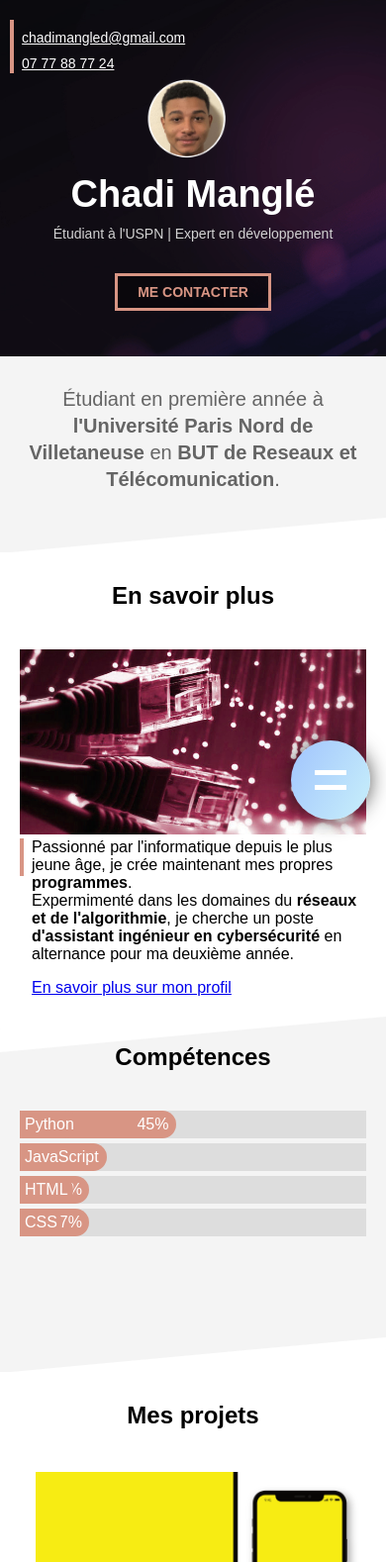
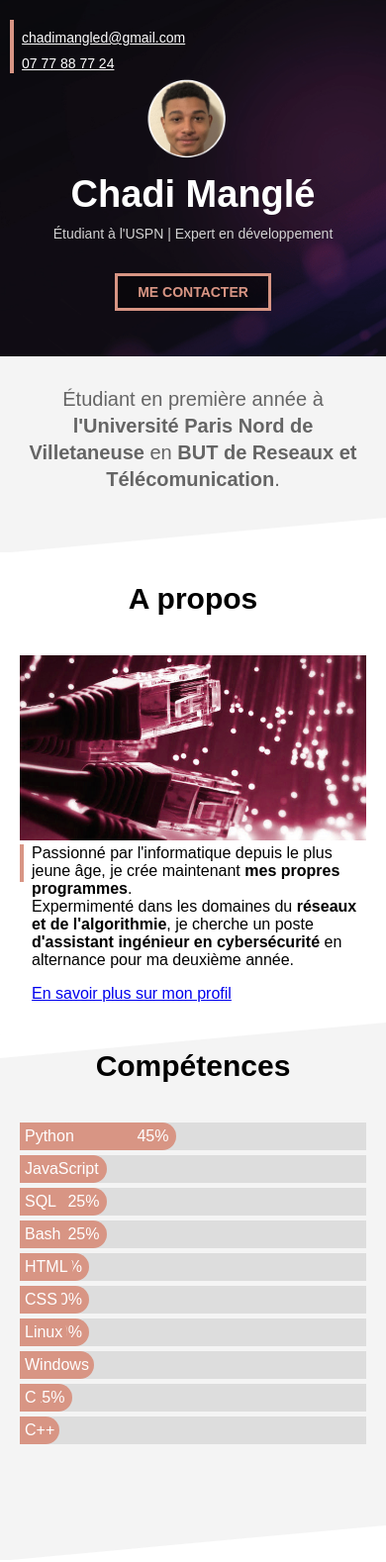
Before and after one commit to Chadi-Mangle/old_portfolio, a plain HTML site: page index.html in a window 390 px wide. Shown: the top 1578 px of the page at 99% size. Drawn offline with Linux system fonts and the light colour scheme.

Commit message:
Add files via upload

```diff
--- a/index.html
+++ b/index.html
@@ -13,13 +13,13 @@
     <div class="Menu">
         <div class="circle-menu">
             <a href="#three" class="links-circle">
-                <img src="IA1.png" title="Compétences">
+                <img src="IA1.png" title="Compétences" alt="Bouton Compétences">
             </a>
             <a href="#two" class="links-circle">
-                <img src="IA2.png" title="Projet">
+                <img src="IA2.png" title="Projet" alt="Bouton Projet">
             </a>
             <a href="#one" class="links-circle">
-                <img src="IA3.png" title="A propos">
+                <img src="IA3.png" title="A propos" alt="Bouton A propos">
             </a>
         </div>
         <div class="btn-circle">
@@ -30,7 +30,7 @@
 
     <!-- Couverture -->
     <div class="cover">
-        <img class="cover-profile" src="profilee3.png">
+        <img class="cover-profile" src="profilee3.png" alt="Photo de profile">
         <h1>Chadi Manglé</h1>
         <p>Étudiant à l'USPN | Expert en développement</p>
 
@@ -52,11 +52,11 @@
 
     <!-- SECTION BLANCHE -->
     <div class="section" id="one">
-        <h2>En savoir plus</h2>
-        <img src="profile4.jpg" class="col-contenu">
+        <h2>A propos</h2>
+        <img src="profile4.jpg" class="col-contenu" alt="Image de couverture">
         <div class="col-contenu float-right">
             <div class="texte-ligne-verticale">
-                <p>Passionné par l'informatique depuis le plus jeune âge, je crée maintenant mes propres <b>programmes</b>.<br>Expermimenté dans les domaines du <b> réseaux et de l'algorithmie</b>, je cherche un poste <b>d'assistant ingénieur en cybersécurité</b> en alternance pour ma deuxième année.</p>
+                <p>Passionné par l'informatique depuis le plus jeune âge, je crée maintenant <b>mes propres programmes</b>.<br>Expermimenté dans les domaines du <b> réseaux et de l'algorithmie</b>, je cherche un poste <b>d'assistant ingénieur en cybersécurité</b> en alternance pour ma deuxième année.</p>
                 <a href="https://github.com/Chadi-Mangle" target="_blank">En savoir plus sur mon profil</a>
             </div>
         </div>
@@ -77,19 +77,49 @@
             </div>
 
             <div class="container">
+                <span class="skills abs">SQL</span>
+                <div class="skills two">25%</div>
+            </div>
+
+            <div class="container">
+                <span class="skills abs">Bash</span>
+                <div class="skills two">25%</div>
+            </div>
+
+            <div class="container">
                 <span class="skills abs">HTML</span>
                 <div class="skills three">20%</div>
             </div>
 
             <div class="container">
                 <span class="skills abs">CSS</span>
-                <div class="skills three">17%</div>
+                <div class="skills three">20%</div>
+            </div>
+
+            <div class="container">
+                <span class="skills abs">Linux</span>
+                <div class="skills three">20%</div>
+            </div>
+
+            <div class="container">
+                <span class="skills abs">Windows</span>
+                <div class="skills three">20%</div>
+            </div>
+
+            <div class="container">
+                <span class="skills abs">C</span>
+                <div class="skills four">15%</div>
+            </div>
+
+            <div class="container">
+                <span class="skills abs">C++</span>
+                <div class="skills five">10%</div>
             </div>
         </div>
 
     </div>
 
-    <div class="section section-grise1"> <p style="color: #F4F4F4;">.</p></div>
+    <div class="section section-grise1"> <p style="color: #F4F4F4; margin-top: 0;">.</p></div>
 
     <!-- SECTION BLANCHE -->
     <div class="section" id="three">
@@ -98,7 +128,7 @@
         <table class="col-portfolio" style="display: inline-block;">
             <tr>
                 <td><div class="barre-verticale"></div></td>
-                <td style="width: 100%;"><a href="portfolio-page-1.html"><img style="width: 100%;" src="snaprebrand.png"></td></a>
+                <td style="width: 100%;"><a href="portfolio-page-1.html"><img style="width: 100%;" src="snaprebrand.png" alt="Projet 1"></a></td>
             </tr>
 
             <tr>
@@ -110,7 +140,7 @@
         <table  class="float-right col-portfolio">
             <tr>
                 <td><div class="barre-verticale"></div></td>
-                <td style="width: 100%;"><img style="width: 100%;" src="project3.jpg"></td>
+                <td style="width: 100%;"><img style="width: 100%;" src="project3.jpg" alt="Projet 2"></td>
             </tr>
 
             <tr>
@@ -123,7 +153,8 @@
     <script src="script.js"></script>
     <!-- SECTION BLANCHE -->
     <div class="section-iframe">
-        <iframe src="contact-frame.html" scrolling="no"/>
+        <iframe src="contact-frame.html" scrolling="no" ></iframe>  <!-- validator.w3.org indique une erreur, or sans l'element scrolling l'affichage est différent -->
+
     </div>
 
 
--- a/style.css
+++ b/style.css
@@ -119,7 +119,7 @@ div.section-grise2{
 
 h2{
     text-align: center;
-    font-size: 34;
+    font-size: 34px;
     margin-top: 0;
 	margin-bottom: 40px;
 }
@@ -236,7 +236,7 @@ a.profolio-back{
 
 img.profolio{
     width: 70%;
-    max-width: 475px ;
+    /* max-width: 475px ; */
 }
 
 .display-mobile{
@@ -255,7 +255,7 @@ overflow: auto;
 }
 
 .Menu{
-padding: 100vh, 100vw;
+/* padding: 100vh, 100vw;  */
 bottom: 1em;
 right: 1em;
 position: fixed;
@@ -264,6 +264,8 @@ z-index: 1 ;
 
 .btn-circle {
 background-image: linear-gradient(120deg, #a1c4fd 0%, #c2e9fb 51%, #a1c4fd 100%);
+background: rgb(78,39,177);
+background-image: linear-gradient(120deg, rgba(176,87,217,1) 0%, rgba(223,109,156,1) 50%, rgba(176,87,217,1) 100%);
 /* display: block; */
 width: 5em;
 height: 5em;
@@ -326,7 +328,7 @@ box-shadow: 0 0 20px rgba(14, 14, 14, 0.7);
     transform 0.2s ease 0.2s;
 }
 .circle-menu {
-background: linear-gradient(120deg, rgba(55, 81, 129, 0.7) 0%, rgba(88, 88, 88, 0.8) 51%, rgba(55, 81, 129, 0.7) 100%);
+background: linear-gradient(120deg, rgba(136, 95, 238, 0.7) 0%, rgba(168, 116, 193, 0.8) 51%, rgba(136, 95, 238, 0.7) 100%);
 background-size: 200% auto;
 width: 12em;
 height: 12em;
@@ -438,8 +440,14 @@ pointer-events: none;
   .one {width: 45%;}
   .two {width: 25%;}
   .three {width: 20%;}
+  .four {width: 15%;}
+  .five {width: 10%;}
 
 @media only screen and (max-width: 767px){
+
+    .Menu{
+        display: none;
+    }
 
     img.cover-profile{
         height: 90px;
@@ -469,7 +477,7 @@ pointer-events: none;
     }
 
     h2{
-        font-size: 30;
+        font-size: 30px;
     }
 
 
@@ -502,7 +510,7 @@ pointer-events: none;
     }
 
     .shadow{
-        box-shadow: 0px;
+        box-shadow: none;
         margin-bottom: 30px;
     }
 
```
Also changed, not shown: portfolio-page-1.html (+3 -4 lines). Lines whose indentation alone changed are shown as unchanged.
